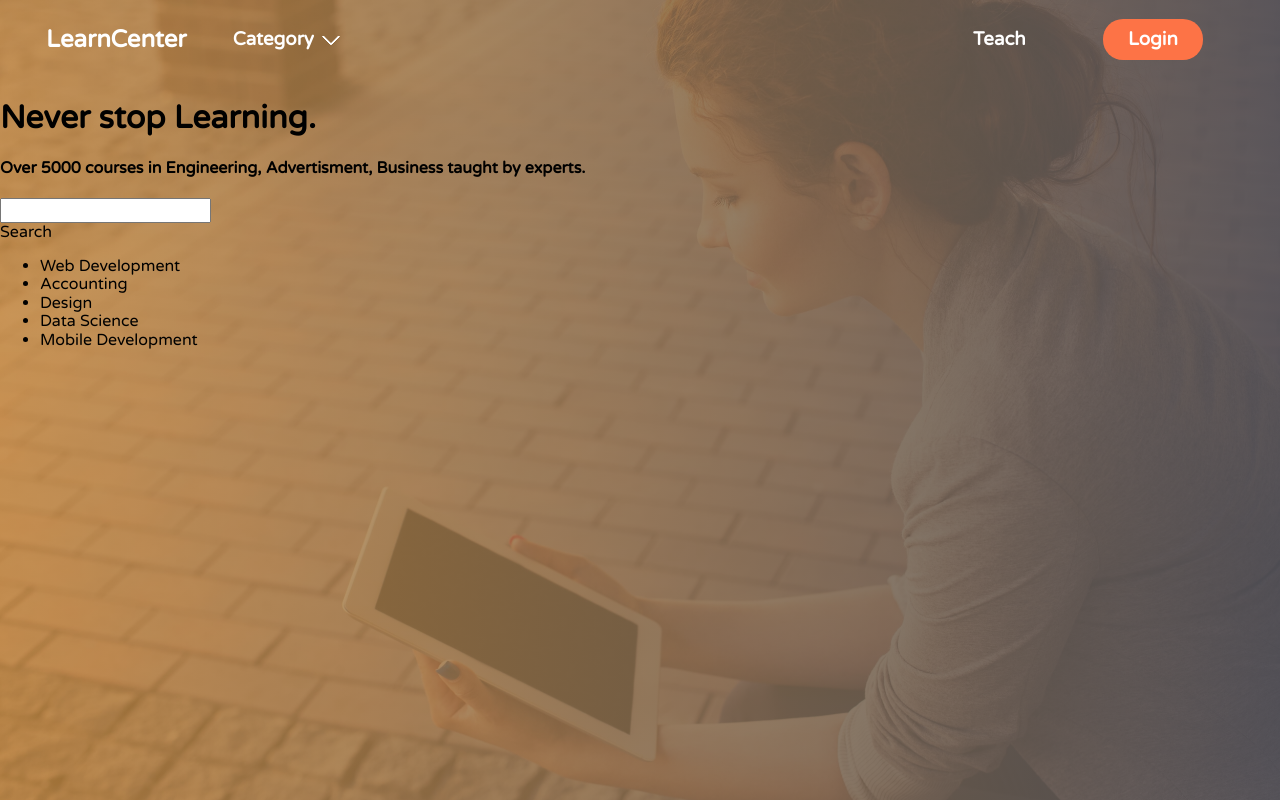
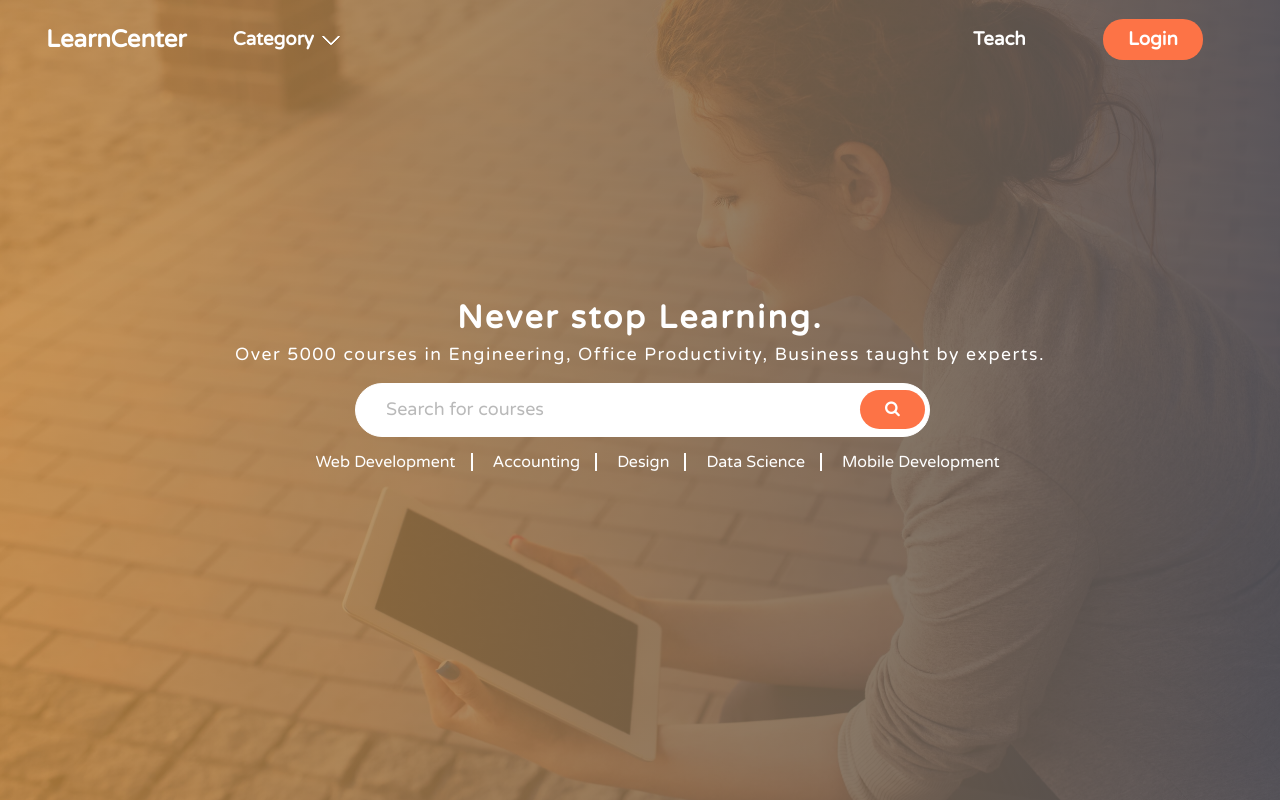
Before and after one commit to alfmoh/learn-center, a website built with webpack: page app/index.html in a window 1280 px wide. Shown: the top 800 px of the page. Built offline with nearby package versions, Linux system fonts and the light colour scheme.

Commit message:
banner section for large screens styled.

```diff
--- a/app/assets/styles/base/_global.css
+++ b/app/assets/styles/base/_global.css
@@ -5,7 +5,12 @@ body {
 .round--edge {
     border-radius: 20px;
 }
+.round--edge-extra {
+    border-radius: 100px;
+}
 
-.orange--background {
+.orange--button {
     background: $mainOrange;
+    padding: 10px 25px;
+    cursor: pointer;
 }
--- /dev/null
+++ b/app/assets/styles/modules/_banner.css
@@ -0,0 +1,53 @@
+.banner {
+    display: flex;
+    flex-direction: column;
+    transform: translateY(25%);
+    align-items: center;
+    color: $mainWhite;
+    height: 100%;
+
+    &__title {
+        letter-spacing: 2.5px;
+        margin-bottom: -10px;
+    }
+
+    &__sub-title {
+        font-size: 1.1rem;
+        letter-spacing: 1.5px;
+        max-width: 70%;
+        text-align: center;
+    }
+
+    &-search {
+        display: flex;
+        justify-content: center;
+        align-items: center;
+
+        @mixin inputBox & {}
+
+        &__icon {
+            height: fit-content;
+            margin-left: -70px;
+        }
+    }
+
+    &-sample-list {
+        display: flex;
+        &__item {
+            position: relative;
+            cursor: pointer;
+            list-style: none;
+            border-right: solid 2px;
+            margin-right: 5px;
+            padding: 0 15px;
+
+            &:last-child {
+                border-right: none;
+            }
+
+            &:hover {
+                text-decoration: underline;
+            }
+        }
+    }
+}
--- a/app/assets/styles/modules/_nav.css
+++ b/app/assets/styles/modules/_nav.css
@@ -8,6 +8,7 @@
         max-width: 50vw;
         width: 100%;
         align-items: center;
+        cursor: pointer;
 
         &-left {
             max-width: 30vw;
--- a/app/index.html
+++ b/app/index.html
@@ -6,6 +6,7 @@
     <meta http-equiv="X-UA-Compatible" content="ie=edge">
     <link rel="stylesheet" href="temp/styles/styles.css" />
     <link href="https://fonts.googleapis.com/css?family=Varela+Round" rel="stylesheet">
+    <link rel="stylesheet" href="https://cdnjs.cloudflare.com/ajax/libs/font-awesome/4.7.0/css/font-awesome.min.css">
     <title>LearnCenter</title>
 </head>
 <body>
@@ -22,23 +23,25 @@
 
                 <div class="site-nav-item site-nav-item-right">
                     <h3 class="site-nav-item-right__teach">Teach</h3>
-                    <h3 class="site-nav-item-right__login round--edge orange--background">Login</h3>
+                    <h3 class="site-nav-item-right__login round--edge orange--button">Login</h3>
                 </div>
             </nav>
         </header>
 
         <section class="banner">
             <h1 class="banner__title">Never stop Learning.</h1>
-            <h4 class="banner__sub-title">Over 5000 courses in Engineering, Advertisment, Business taught by experts.</h4>
+            <p class="banner__sub-title">Over 5000 courses in Engineering, Office Productivity, Business taught by experts.</p>
 
-            <input type="text" class="banner__search-input">
-            <div class="banner__search-icon">Search</div>
-            <ul class="banner__sample-list">
-                <li class="banner__sample-list__item">Web Development</li>
-                <li class="banner__sample-list__item">Accounting</li>
-                <li class="banner__sample-list__item">Design</li>
-                <li class="banner__sample-list__item">Data Science</li>
-                <li class="banner__sample-list__item">Mobile Development</li>
+            <div class="banner-search">
+                <input type="text" class="banner-search__input round--edge-extra" placeholder="Search for courses">
+                <div class="banner-search__icon orange--button round--edge"><i class="fa fa-search"></i></div>
+            </div>
+            <ul class="banner-sample-list">
+                <li class="banner-sample-list__item">Web Development</li>
+                <li class="banner-sample-list__item">Accounting</li>
+                <li class="banner-sample-list__item">Design</li>
+                <li class="banner-sample-list__item">Data Science</li>
+                <li class="banner-sample-list__item">Mobile Development</li>
             </ul>
         </section>
     </div>
--- a/app/temp/styles/styles.css
+++ b/app/temp/styles/styles.css
@@ -349,8 +349,14 @@ body {
     border-radius: 20px;
 }
 
-.orange--background {
+.round--edge-extra {
+    border-radius: 100px;
+}
+
+.orange--button {
     background: #FD7346;
+    padding: 10px 25px;
+    cursor: pointer;
 }
 
 .top-section {
@@ -371,6 +377,7 @@ body {
         max-width: 50vw;
         width: 100%;
         align-items: center;
+        cursor: pointer;
     }
 
 .site-nav-item-left {
@@ -409,3 +416,95 @@ body {
 .site-nav-item-right__login {
                 padding: 10px 25px;
             }
+
+.banner {
+    display: flex;
+    flex-direction: column;
+    -webkit-transform: translateY(25%);
+            transform: translateY(25%);
+    align-items: center;
+    color: #FFF;
+    height: 100%;
+}
+
+.banner__title {
+        letter-spacing: 2.5px;
+        margin-bottom: -10px;
+    }
+
+.banner__sub-title {
+        font-size: 1.1rem;
+        letter-spacing: 1.5px;
+        max-width: 70%;
+        text-align: center;
+    }
+
+.banner-search {
+        display: flex;
+        justify-content: center;
+        align-items: center;
+    }
+
+.banner-search__input {
+        width: 35.0625rem;
+        border-radius: 100px;
+        border: solid 1px #FFF;
+        height: 3.125rem;
+        padding-left: 10px;
+    }
+
+.banner-search__input:focus {
+            outline: none;
+        }
+
+.banner-search__input::-webkit-input-placeholder {
+            font-size: 1.125rem;
+            padding-left: 1.25rem;
+            opacity: 0.5;
+        }
+
+.banner-search__input:-ms-input-placeholder {
+            font-size: 1.125rem;
+            padding-left: 1.25rem;
+            opacity: 0.5;
+        }
+
+.banner-search__input::-ms-input-placeholder {
+            font-size: 1.125rem;
+            padding-left: 1.25rem;
+            opacity: 0.5;
+        }
+
+.banner-search__input::placeholder {
+            font-size: 1.125rem;
+            padding-left: 1.25rem;
+            opacity: 0.5;
+        }
+
+.banner-search__icon {
+            height: -webkit-fit-content;
+            height: -moz-fit-content;
+            height: fit-content;
+            margin-left: -70px;
+        }
+
+.banner-sample-list {
+        display: flex;
+    }
+
+.banner-sample-list__item {
+            position: relative;
+            cursor: pointer;
+            list-style: none;
+            border-right: solid 2px;
+            margin-right: 5px;
+            padding: 0 15px;
+        }
+
+.banner-sample-list__item:last-child {
+                border-right: none;
+            }
+
+.banner-sample-list__item:hover {
+                text-decoration: underline;
+            }
```
Also changed, not shown: app/assets/styles/base/_mixins.css (+20 -0 lines), app/assets/styles/styles.css (+6 -5 lines).
